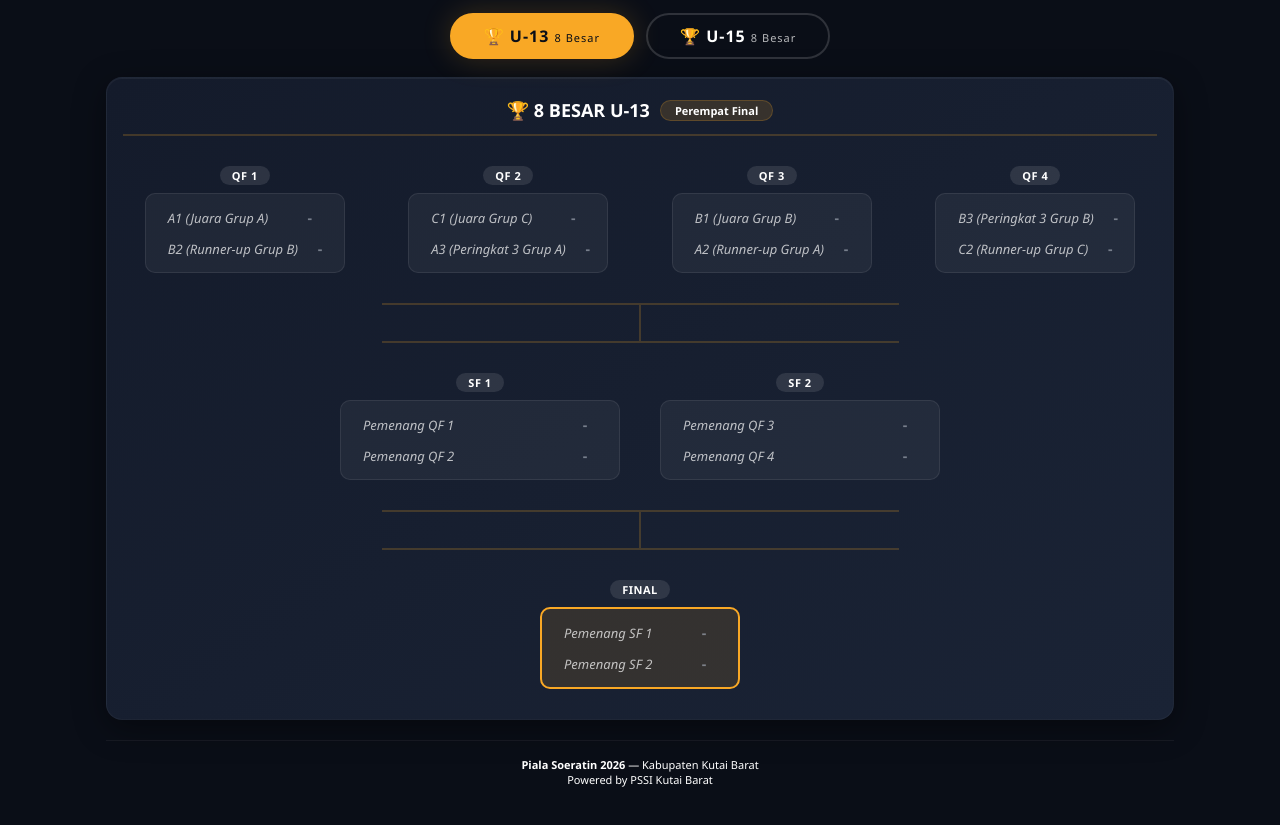
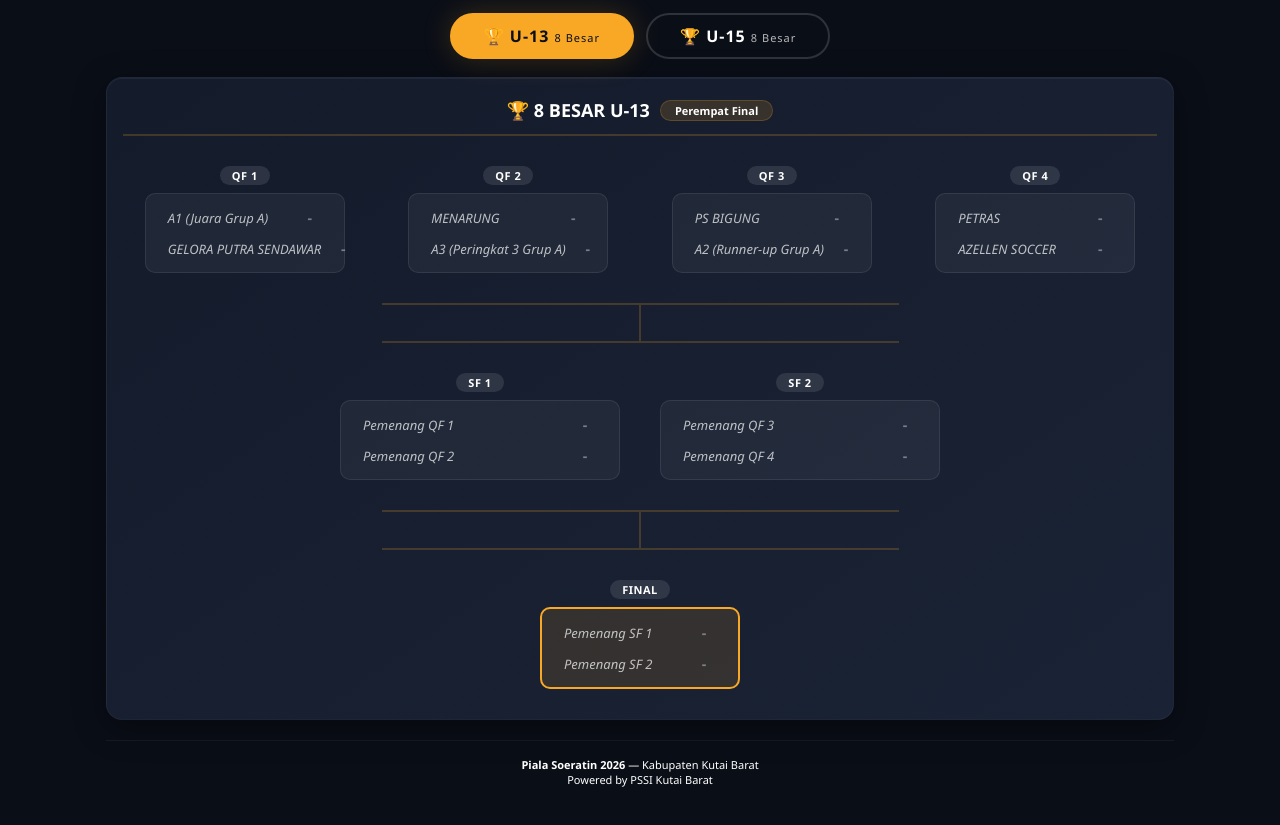
Before and after one commit to Diandik/8-Besar-Piala-Soeratin-2026, a plain HTML site: page index.html in a window 1280 px wide. Shown: the part 121-946 px from the top of the page. Drawn offline with Linux system fonts and the light colour scheme.

Commit message:
Add files via upload

```diff
--- a/index.html
+++ b/index.html
@@ -593,28 +593,28 @@
                     label: 'QF 1',
                     teams: [
                         { name: 'A1 (Juara Grup A)', score: '-', winner: false },
-                        { name: 'B2 (Runner-up Grup B)', score: '-', winner: false }
+                        { name: 'GELORA PUTRA SENDAWAR', score: '-', winner: false }
                     ]
                 },
                 {
                     label: 'QF 2',
                     teams: [
-                        { name: 'C1 (Juara Grup C)', score: '-', winner: false },
+                        { name: 'MENARUNG', score: '-', winner: false },
                         { name: 'A3 (Peringkat 3 Grup A)', score: '-', winner: false }
                     ]
                 },
                 {
                     label: 'QF 3',
                     teams: [
-                        { name: 'B1 (Juara Grup B)', score: '-', winner: false },
+                        { name: 'PS BIGUNG', score: '-', winner: false },
                         { name: 'A2 (Runner-up Grup A)', score: '-', winner: false }
                     ]
                 },
                 {
                     label: 'QF 4',
                     teams: [
-                        { name: 'B3 (Peringkat 3 Grup B)', score: '-', winner: false },
-                        { name: 'C2 (Runner-up Grup C)', score: '-', winner: false }
+                        { name: 'PETRAS', score: '-', winner: false },
+                        { name: 'AZELLEN SOCCER', score: '-', winner: false }
                     ]
                 }
             ],
@@ -667,7 +667,7 @@
                 {
                     label: 'QF 3',
                     teams: [
-                        { name: 'C1 (Juara Grup C)', score: '-', winner: false },
+                        { name: 'KERBANGAN SKD', score: '-', winner: false },
                         { name: 'A2 (Runner-up Grup A)', score: '-', winner: false }
                     ]
                 },
```
